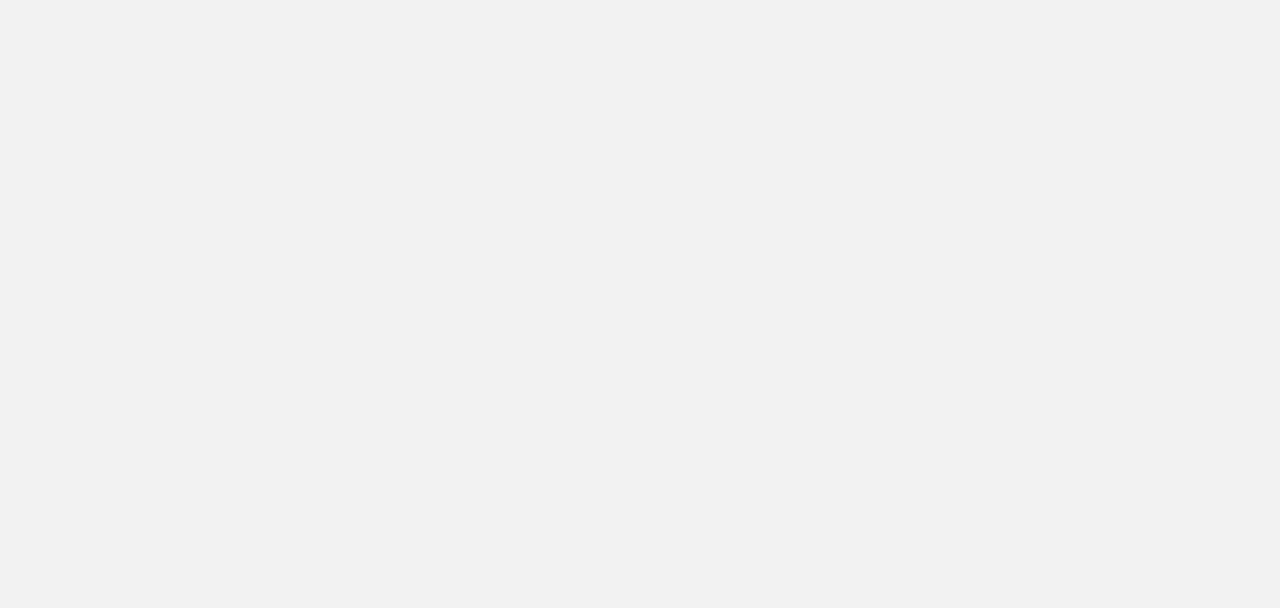
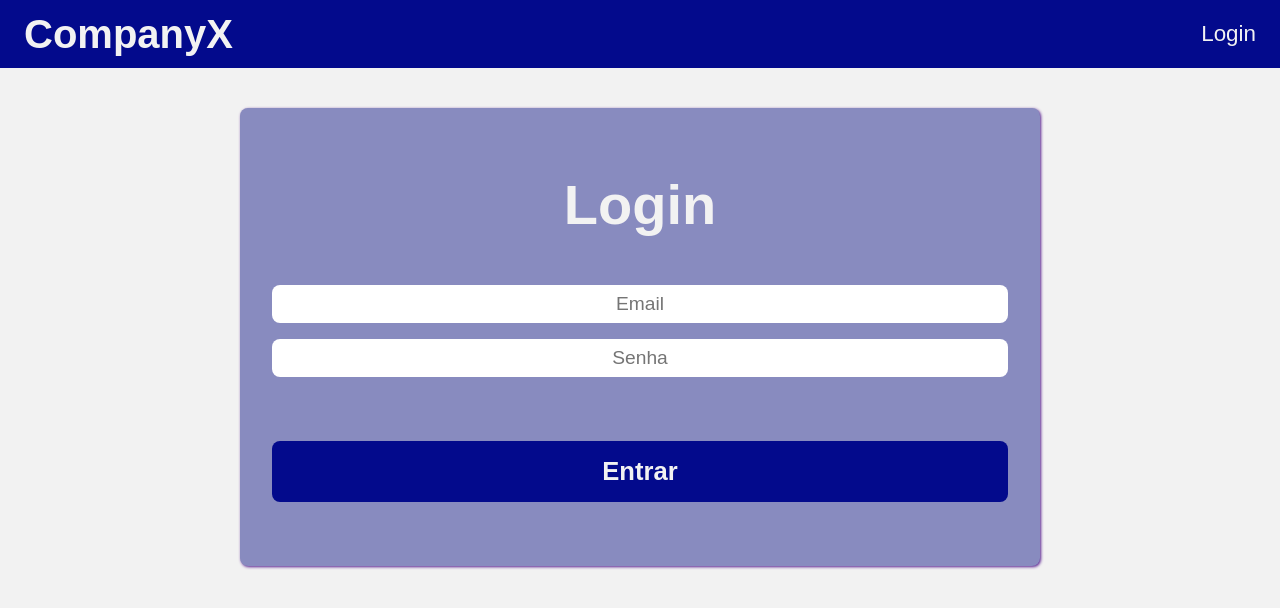
Before and after one commit to LuisMSAmorim/companyX, a React (Vite) app in the folder frontend/: page /login in a window 1280 px wide. Before the commit this address had no page. Shown: the top 608 px of the page. Built offline with nearby package versions, Linux system fonts and the light colour scheme.

Commit message:
Add login page

```diff
--- a/frontend/src/@types/employee.d.ts
+++ b/frontend/src/@types/employee.d.ts
@@ -12,6 +12,7 @@ export interface Employee {
   state: string
   district: string
   role: string
+  is_on_vacation: boolean
   created_at: Date
   updated_at: Date
   department_id: number
--- /dev/null
+++ b/frontend/src/@types/vacation.d.ts
@@ -0,0 +1,5 @@
+export interface Vacation {
+  start_date: string;
+  end_date: string;
+  employee_id: number;
+}
--- a/frontend/src/Router.tsx
+++ b/frontend/src/Router.tsx
@@ -1,11 +1,13 @@
 import { Routes, Route } from 'react-router-dom'
 
 import { DefaultLayout } from './layouts/DefaultLayout/DefaultLayout'
+import { Login } from './pages/Login/Login'
 
 export function Router() {
   return (
     <Routes>
       <Route path="/" element={<DefaultLayout />}>
+        <Route path="/login" element={<Login />} />
       </Route>
     </Routes>
   )
--- /dev/null
+++ b/frontend/src/components/Header/Header.tsx
@@ -0,0 +1,10 @@
+import { HeaderContainer } from "./styles";
+
+export function Header() {
+  return (
+    <HeaderContainer>
+      <h1>CompanyX</h1>
+      <a href="/login">Login</a>
+    </HeaderContainer>
+  )
+}
--- /dev/null
+++ b/frontend/src/components/Header/styles.ts
@@ -0,0 +1,26 @@
+import styled from "styled-components";
+
+export const HeaderContainer = styled.div`
+  display: flex;
+  flex-direction: row;
+  flex-wrap: wrap;
+  justify-content: space-between;
+  align-items: center;
+  padding: 0 3vh;
+  min-height: 8.5vh;
+
+  background: ${(props) => props.theme["blue-700"]};
+  color: ${(props) => props.theme['white']};
+
+  h1 {
+    margin: 1vh 0;
+    font-size: 2.5rem;
+    font-weight: bold;
+  }
+
+  a {
+    text-decoration: none;
+    font-size: 1.4rem;
+    color: ${(props) => props.theme['white']};
+  }
+`
--- a/frontend/src/layouts/DefaultLayout/DefaultLayout.tsx
+++ b/frontend/src/layouts/DefaultLayout/DefaultLayout.tsx
@@ -1,17 +1,14 @@
 import { Outlet } from 'react-router-dom'
+
 import { Header } from '../../components/Header/Header'
-import { Sidebar } from '../../components/Sidebar/Sidebar'
 
-import { BodyContainer, LayoutContainer } from './styles'
+import { LayoutContainer } from './styles'
 
 export function DefaultLayout() {
   return (
     <LayoutContainer>
       <Header />
-      <BodyContainer>
-        <Sidebar />
-        <Outlet />
-      </BodyContainer>
+      <Outlet />
     </LayoutContainer>
   )
 }
--- a/frontend/src/layouts/DefaultLayout/styles.ts
+++ b/frontend/src/layouts/DefaultLayout/styles.ts
@@ -1,9 +1,3 @@
 import styled from 'styled-components'
 
 export const LayoutContainer = styled.div``
-
-export const BodyContainer = styled.div`
-  display: grid;
-  grid-template-columns: 30vh 1fr;
-  gap: 2rem;
-`
--- /dev/null
+++ b/frontend/src/pages/Login/Login.tsx
@@ -0,0 +1,15 @@
+import { LoginContainer, LoginForm } from "./styles";
+
+export function Login() {
+  return (
+    <LoginContainer>
+      <h1>Login</h1>
+      <LoginForm>
+        <input required type="email" placeholder="Email" />
+        <input required type="password" placeholder="Senha" />
+
+        <button type="submit">Entrar</button>
+      </LoginForm>
+    </LoginContainer>
+  )
+}
--- /dev/null
+++ b/frontend/src/pages/Login/styles.ts
@@ -0,0 +1,57 @@
+import styled from 'styled-components'
+
+export const LoginContainer = styled.div`
+  display: flex;
+  flex-direction: column;
+  align-items: center;
+  box-shadow: 1px 1px 3px 0 ${(props) => props.theme['purple-700']};
+
+  margin: 5vh auto;
+  padding: 4rem 2rem;
+  border-radius: 8px;
+  max-width: 100vh;
+  min-height: 50vh;
+
+  background: ${(props) => props.theme['purple-300']};
+  color: ${(props) => props.theme['white']};
+
+  h1 {
+    font-size: 3.5rem;
+  }
+`
+
+export const LoginForm = styled.form`
+  display: flex;
+  flex-direction: column;
+
+  margin-top: 2rem;
+  width: 100%;
+
+  input {
+    margin-top: 1rem;
+    padding: 0.5rem;
+    text-align: center;
+    border-radius: 8px;
+    border: none;
+
+    font-size: 1.2rem;
+  }
+
+  button {
+    margin-top: 4rem;
+    padding: 1rem;
+    border-radius: 8px;
+    border: none;
+
+    font-weight: bold;
+    font-size: 1.6rem;
+    background: ${(props) => props.theme['blue-700']};
+    color: ${(props) => props.theme['white']};
+    cursor: pointer;
+    transition: 0.3s;
+  }
+
+  button:hover {
+    background: ${(props) => props.theme['blue-300']};
+  }
+`
--- a/frontend/src/styles/themes/default.ts
+++ b/frontend/src/styles/themes/default.ts
@@ -13,6 +13,7 @@ export const defaultTheme = {
   'purple-500': '#656ABF',
   'purple-700': '#561C8f',
 
+  'blue-300': '#393EA3',
   'blue-500': '#161C8f',
   'blue-700': '#030A8C',
 }
```
